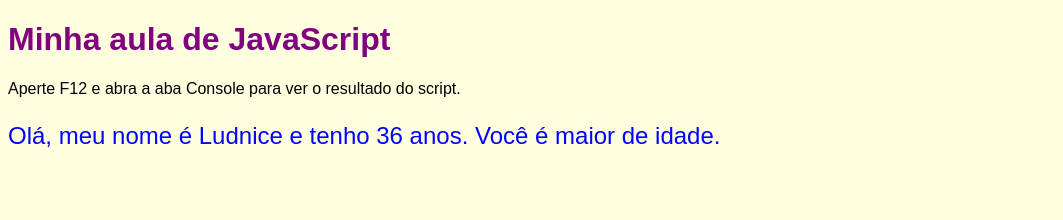
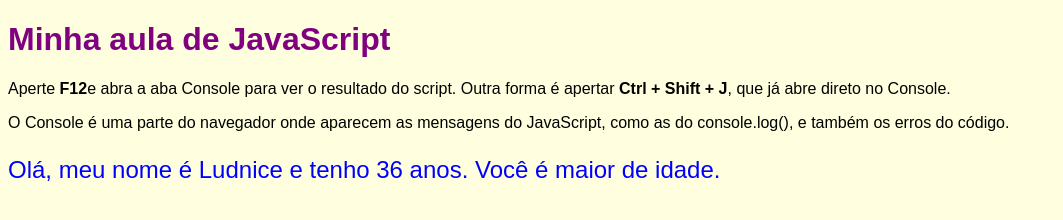
Before and after one commit to ludnice11-lang/aula-javascript, a plain HTML site: page index.html in a window 1280 px wide. Shown: the whole page, without its empty margins (0-1063 px from the left). Drawn offline with Linux system fonts and the light colour scheme.

Commit message:
Explica o Console na página

```diff
--- a/index.html
+++ b/index.html
@@ -19,7 +19,10 @@
 <!-- BODY: tudo que aparece na tela -->
 <body>
     <h1>Minha aula de JavaScript</h1>
-    <p>Aperte F12 e abra a aba Console para ver o resultado do script.</p>
+    <p>Aperte <strong>F12</strong>e abra a aba  Console para ver o resultado do script. Outra forma é apertar <strong>Ctrl + Shift + J</strong>, que já abre direto no Console.
+</p>
+<p>O Console é uma parte do navegador onde aparecem as mensagens do JavaScript, como as do console.log(), e também os erros do código.</p>
+
     <p id="mensagem"></p>
 
     <!-- Liga o arquivo JavaScript. Fica no final do body para
```
